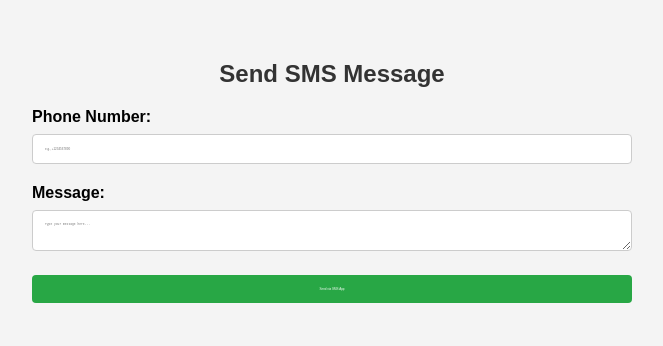
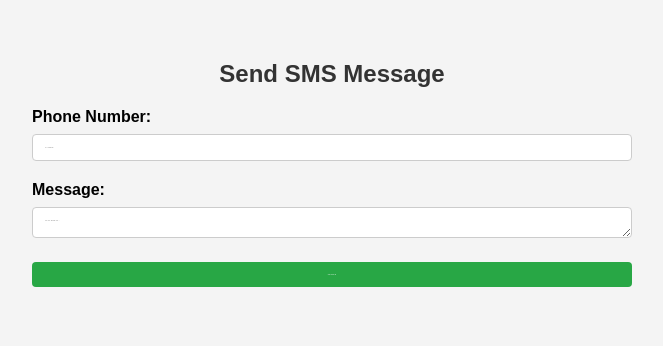
Before and after one commit to Sb0160/SMS-PAGE, a plain HTML site: page index.html in a window 1280 px wide. Shown: the whole page, without its empty margins (308-971 px from the left). Drawn offline with Linux system fonts and the light colour scheme.

Commit message:
Update index.html

```diff
--- a/index.html
+++ b/index.html
@@ -29,7 +29,7 @@
       box-sizing: border-box;
       border: 1px solid #ccc;
       border-radius: 4px;
-      font-size: 3px;
+      font-size: 1px;
     }
     button {
       margin-top: 20px;
@@ -38,7 +38,7 @@
       color: white;
       padding: 12px;
       border: none;
-      font-size: 3px;
+      font-size: 1px;
       border-radius: 4px;
       cursor: pointer;
     }
```
